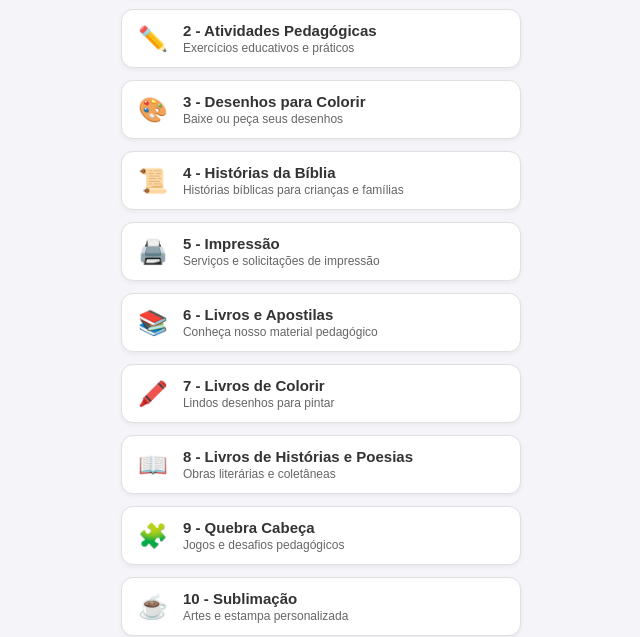
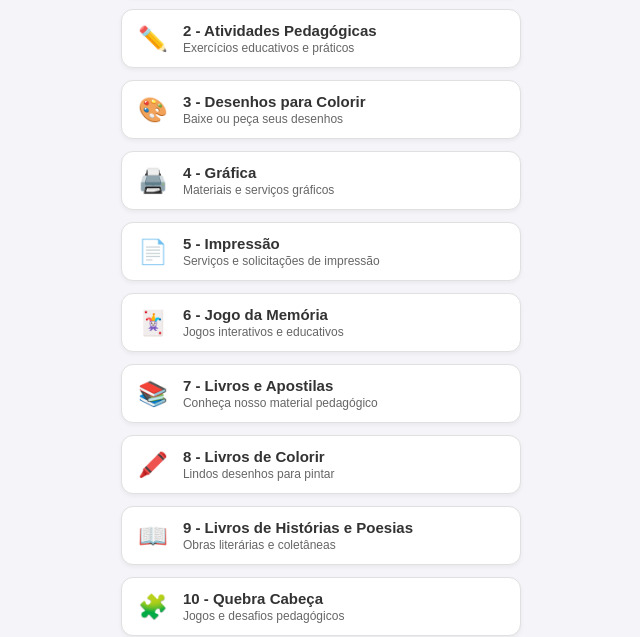
Before and after one commit to victorletieri/editoralet, a plain HTML site: page index.html in a window 1280 px wide. Shown: the part 163-800 px from the top of the page, without its empty margins (319-959 px from the left). Drawn offline with Linux system fonts and the light colour scheme.

Commit message:
Revise index.html with new activity links and sections
Updated the HTML structure and links for various activities, including adding a new section for 'Gráfica' and 'Jogo da Memória'.

```diff
--- a/index.html
+++ b/index.html
@@ -90,50 +90,56 @@
             <div class="text">3 - Desenhos para Colorir<div>Baixe ou peça seus desenhos</div></div>
         </a>
 
-        <!-- 4. Histórias da Bíblia -->
-        <a href="https://docs.google.com/forms/d/e/1FAIpQLSerZhSSpKzeT5GjaUyI-uEt2V00-l_DfrB_aQk1h3WXxTthhw/viewform?usp=sharing&ouid=118178948651413411068" target="_blank">
-            <div class="icon">📜</div>
-            <div class="text">4 - Histórias da Bíblia<div>Histórias bíblicas para crianças e famílias</div></div>
+        <!-- 4. Gráfica -->
+        <a href="https://docs.google.com/forms/d/e/1FAIpQLSfyQJ7tmY7G0NS7J0_owzSp-KE9X7zl8o_ro8oG5gCvaDVmIQ/viewform?usp=dialog" target="_blank">
+            <div class="icon">🖨️</div>
+            <div class="text">4 - Gráfica<div>Materiais e serviços gráficos</div></div>
         </a>
 
         <!-- 5. Impressão -->
         <a href="https://docs.google.com/forms/d/e/1FAIpQLScOfgltGRDCF0vpsYWbB2uJA09yxiGfC2y9XN2aYJhf1Sq_Cw/viewform?usp=publish-editor" target="_blank">
-            <div class="icon">🖨️</div>
+            <div class="icon">📄</div>
             <div class="text">5 - Impressão<div>Serviços e solicitações de impressão</div></div>
         </a>
 
-        <!-- 6. Livros e Apostilas -->
+        <!-- 6. Jogo da Memória -->
+        <a href="https://docs.google.com/forms/d/e/1FAIpQLSdinuoc0uI3mxFPETzKc6xgddtrl1F2XXSUZMXOgwuIE9_0Kw/viewform?usp=dialog" target="_blank">
+            <div class="icon">🃏</div>
+            <div class="text">6 - Jogo da Memória<div>Jogos interativos e educativos</div></div>
+        </a>
+
+        <!-- 7. Livros e Apostilas -->
         <a href="https://docs.google.com/forms/d/e/1FAIpQLSeGbA7z_ZB3vnlc_k4OpeIY6tsKSKQvZU5r5_1UmTUv2pWnSA/viewform?usp=header" target="_blank">
             <div class="icon">📚</div>
-            <div class="text">6 - Livros e Apostilas<div>Conheça nosso material pedagógico</div></div>
+            <div class="text">7 - Livros e Apostilas<div>Conheça nosso material pedagógico</div></div>
         </a>
 
-        <!-- 7. Livros de Colorir -->
+        <!-- 8. Livros de Colorir -->
         <a href="https://docs.google.com/forms/d/e/1FAIpQLScU2dxmpMEDK6s-I7OxFCReEF3EFnlznqm3PeesvNHPdlFpZA/viewform?usp=header" target="_blank">
             <div class="icon">🖍️</div>
-            <div class="text">7 - Livros de Colorir<div>Lindos desenhos para pintar</div></div>
+            <div class="text">8 - Livros de Colorir<div>Lindos desenhos para pintar</div></div>
         </a>
 
-        <!-- 8. Livros de Histórias e Poesias -->
+        <!-- 9. Livros de Histórias e Poesias -->
         <a href="https://docs.google.com/forms/d/e/1FAIpQLSfVgiHG337hM05NfIN4CbkqlwRP5Tn1JJRa4wFPftpX9liV1Q/viewform?usp=header" target="_blank">
             <div class="icon">📖</div>
-            <div class="text">8 - Livros de Histórias e Poesias<div>Obras literárias e coletâneas</div></div>
+            <div class="text">9 - Livros de Histórias e Poesias<div>Obras literárias e coletâneas</div></div>
         </a>
 
-        <!-- 9. Quebra Cabeça -->
+        <!-- 10. Quebra Cabeça -->
         <a href="https://docs.google.com/forms/d/e/1FAIpQLSdDwfrzUfvzHhFtPPyReUpt7n95cIhvkvWAy_kf09FeJthx7A/viewform?usp=publish-editor" target="_blank">
             <div class="icon">🧩</div>
-            <div class="text">9 - Quebra Cabeça<div>Jogos e desafios pedagógicos</div></div>
+            <div class="text">10 - Quebra Cabeça<div>Jogos e desafios pedagógicos</div></div>
         </a>
 
-        <!-- 10. Sublimação -->
+        <!-- 11. Sublimação -->
         <a href="https://docs.google.com/forms/d/e/1FAIpQLSfWA8i1RNo82NCknNS56N1nxoxr-OTvCIXvQc-tkW1sGcM46A/viewform?usp=publish-editor" target="_blank">
             <div class="icon">☕</div>
-            <div class="text">10 - Sublimação<div>Artes e estampa personalizada</div></div>
+            <div class="text">11 - Sublimação<div>Artes e estampa personalizada</div></div>
         </a>
 
         <!-- Botão Contato Atualizado -->
-        <a href="https://wa.me/5511997344995?text=Ol%C3%A1!%20Gostaria%20de%20informa%C3%A7%C3%B5es%20sobre%20o%20seguinte%20produto:%0A%0A1%20-%20Alinhavos%0A2%20-%20Atividades%20Pedag%C3%B3gicas%0A3%20-%20Desenhos%20para%20Colorir%0A4%20-%20Hist%C3%B3rias%20da%20B%C3%ADblia%0A5%20-%20Impress%C3%A3o%0A6%20-%20Livros%20e%20Apostilas%0A7%20-%20Livros%20de%20Colorir%0A8%20-%20Livros%20de%20Hist%C3%B3rias%20e%20Poesias%0A9%20-%20Quebra%20Cabe%C3%A7a%0A10%20-%20Sublima%C3%A7%C3%A3o%0A%0AN%C3%BAmero%20escolhido:%20" target="_blank">
+        <a href="https://wa.me/5511997344995?text=Ol%C3%A1!%20Gostaria%20de%20informa%C3%A7%C3%B5es%20sobre%20o%20seguinte%20produto:%0A%0A1%20-%20Alinhavos%0A2%20-%20Atividades%20Pedag%C3%B3gicas%0A3%20-%20Desenhos%20para%20Colorir%0A4%20-%20Gr%C3%A1fica%0A5%20-%20Impress%C3%A3o%0A6%20-%20Jogo%20da%20Mem%C3%B3ria%0A7%20-%20Livros%20e%20Apostilas%0A8%20-%20Livros%20de%20Colorir%0A9%20-%20Livros%20de%20Hist%C3%B3rias%20e%20Poesias%0A10%20-%20Quebra%20Cabe%C3%A7a%0A11%20-%20Sublima%C3%A7%C3%A3o%0A%0AN%C3%BAmero%20escolhido:%20" target="_blank">
             <div class="icon">💬</div>
             <div class="text">Contato<div>Escolha o número para acessar o produto</div></div>
         </a>
```
